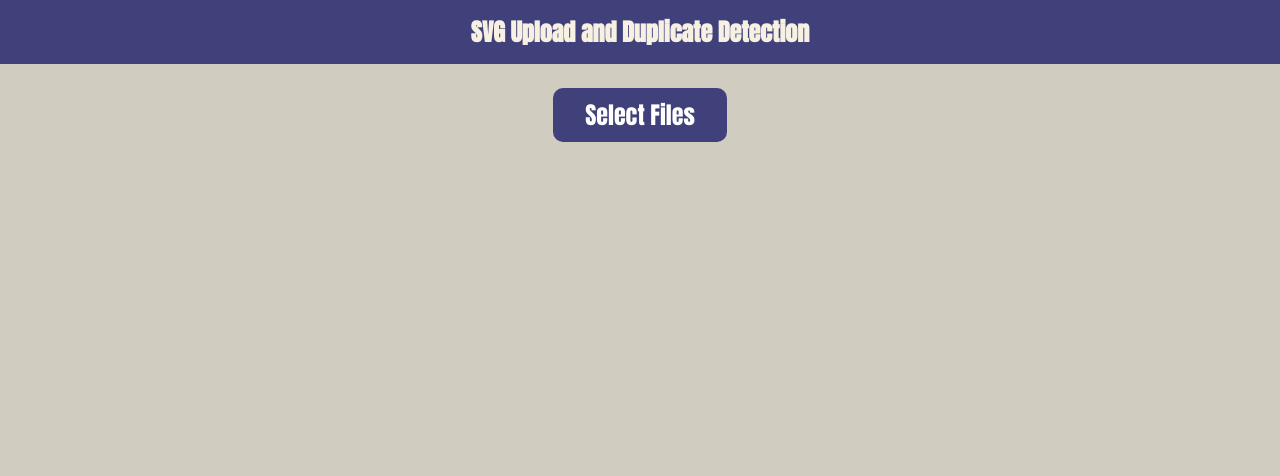
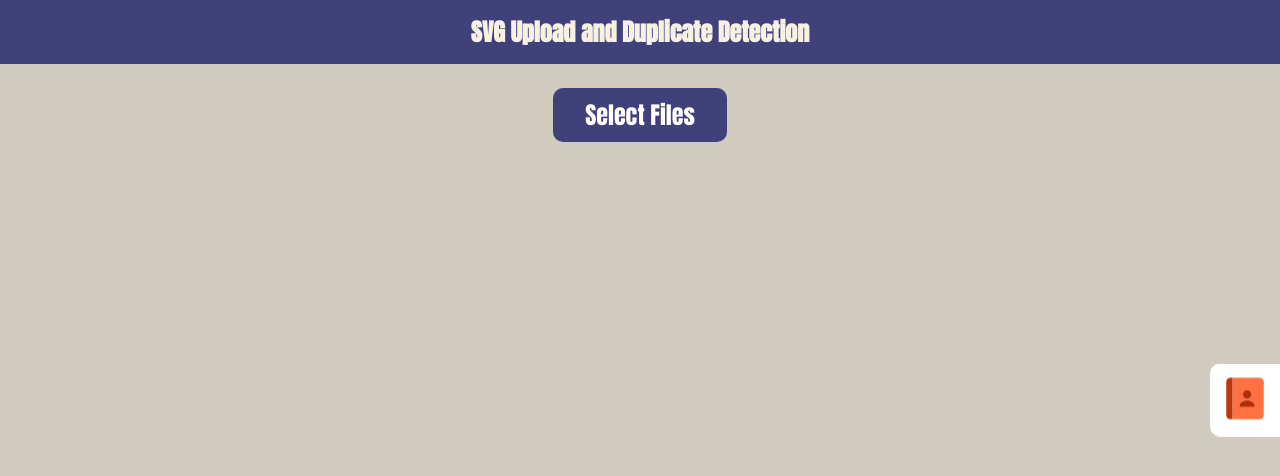
Before and after one commit to Ynsinan/find-dublicated-svg-ui, a React (Create React App) app: page / in a window 1280 px wide. Shown: the top 476 px of the page. Built offline with nearby package versions, Linux system fonts and the light colour scheme.

Commit message:
feat: Add social media button component for contact information

```diff
--- a/package.json
+++ b/package.json
@@ -15,6 +15,7 @@
 		"axios": "^1.7.2",
 		"react": "^18.3.1",
 		"react-dom": "^18.3.1",
+		"react-icons": "^5.2.1",
 		"react-scripts": "5.0.1",
 		"react-spinners": "^0.13.8",
 		"styled-components": "^6.1.11",
--- a/src/App.tsx
+++ b/src/App.tsx
@@ -6,6 +6,7 @@ import UploadArea from "./components/uploadArea";
 import { DuplicateImage } from "./Types/type";
 import UpladedImagesArea from "./components/uploadedImagesArea";
 import LoadingComponent from "./components/loading";
+import SocialMediaButton from "./components/contact";
 
 const App: React.FC = () => {
 	const [files, setFiles] = useState<FileList | null>(null);
@@ -59,6 +60,7 @@ const App: React.FC = () => {
 			/>
 			{error && <p style={{ color: "red" }}>{error}</p>}
 			{duplicates.length > 0 && <UpladedImagesArea duplicates={duplicates} />}
+			<SocialMediaButton />
 		</div>
 	);
 };
--- /dev/null
+++ b/src/components/contact/index.tsx
@@ -0,0 +1,64 @@
+import React, { useState, useEffect, useRef } from "react";
+import { FaTwitter, FaLinkedin } from "react-icons/fa";
+import { Button, LinksContainer, SocialMediaLink } from "./style";
+import { FcContacts } from "react-icons/fc";
+import { VscGithub } from "react-icons/vsc";
+import { RiTwitterXFill } from "react-icons/ri";
+
+const SocialMediaButton: React.FC = () => {
+	const [isExpanded, setIsExpanded] = useState(false);
+	const node = useRef<HTMLDivElement>(null);
+
+	const handleClickOutside = (e: MouseEvent) => {
+		if (node.current?.contains(e.target as Node)) {
+			// inside click
+			return;
+		}
+		// outside click
+		setIsExpanded(false);
+	};
+
+	useEffect(() => {
+		if (isExpanded) {
+			document.addEventListener("mousedown", handleClickOutside);
+		} else {
+			document.removeEventListener("mousedown", handleClickOutside);
+		}
+
+		return () => {
+			document.removeEventListener("mousedown", handleClickOutside);
+		};
+	}, [isExpanded]);
+
+	const handleButtonClick = () => {
+		setIsExpanded(!isExpanded);
+	};
+
+	return (
+		<div ref={node}>
+			<Button
+				onClick={handleButtonClick}
+				isExpandedContainer={isExpanded}
+				style={{ display: isExpanded ? "none" : "block" }}
+			>
+				<FcContacts size={50} />
+			</Button>
+			<LinksContainer
+				isExpandedContainer={isExpanded}
+				style={{ display: isExpanded ? "block" : "none" }}
+			>
+				<SocialMediaLink href="https://x.com/yns_ngga" target="_blank">
+					<RiTwitterXFill size={30} />
+				</SocialMediaLink>
+				<SocialMediaLink href="https://github.com/Ynsinan" target="_blank">
+					<VscGithub size={30} />
+				</SocialMediaLink>
+				<SocialMediaLink href="https://www.linkedin.com/in/yunusinan/" target="_blank">
+					<FaLinkedin size={30} />
+				</SocialMediaLink>
+			</LinksContainer>
+		</div>
+	);
+};
+
+export default SocialMediaButton;
--- /dev/null
+++ b/src/components/contact/style.ts
@@ -0,0 +1,110 @@
+import styled, { keyframes, css } from "styled-components";
+
+interface LinksContainerProps {
+	isExpandedContainer: boolean;
+}
+
+const slideIn = keyframes`
+	from {
+		transform: translateY(-50%) translateX(100%);
+		opacity: 0;
+	}
+	to {
+		transform: translateY(-50%) translateX(0);
+		opacity: 1;
+	}
+`;
+
+const slideOut = keyframes`
+	from {
+		transform: translateY(-50%) translateX(0);
+		opacity: 1;
+	}
+	to {
+		transform: translateY(-50%) translateX(100%);
+		opacity: 0;
+	}
+`;
+
+const fadeOut = keyframes`
+	from {
+		opacity: 1;
+		transform: translateY(-50%) translateX(0);
+	}
+	to {
+		opacity: 0;
+		transform: translateY(-50%) translateX(100%);
+	}
+`;
+
+const fadeIn = keyframes`
+	from {
+		opacity: 0;
+		transform: translateY(-50%) translateX(100%);
+	}
+	to {
+		opacity: 1;
+		transform: translateY(-50%) translateX(0);
+	}
+`;
+
+export const LinksContainer = styled.div<LinksContainerProps>`
+	position: fixed;
+	align-items: center;
+	right: 0;
+	top: 50%;
+	transform: translateY(-50%);
+	background-color: #f8f9fa;
+	padding: 20px;
+	border-radius: 10px 0 0 10px;
+	gap: 10px;
+	animation: ${(props) =>
+		props.isExpandedContainer
+			? css`
+					${slideIn} 0.3s forwards
+				`
+			: css`
+					${slideOut} 0.3s forwards
+				`};
+	animation-fill-mode: forwards;
+`;
+
+export const SocialMediaLink = styled.a`
+	display: block;
+	margin-bottom: 10px;
+	color: #333;
+	text-decoration: none;
+	font-size: 18px;
+	transition: color 0.3s ease;
+
+	&:hover {
+		color: #706fd3;
+	}
+`;
+
+export const Button = styled.button<LinksContainerProps>`
+	position: fixed;
+	right: 0;
+	top: 50%;
+	transform: translateY(-50%);
+	background-color: #fff;
+	border: none;
+	padding: 10px 10px;
+	border-radius: 10px 0 0 10px;
+	cursor: pointer;
+	transition: background-color 0.3s ease;
+	z-index: 99999;
+	animation: ${(props) =>
+		props.isExpandedContainer
+			? css`
+					${fadeOut} 0.3s forwards
+				`
+			: css`
+					${fadeIn} 0.3s forwards
+				`};
+	animation-fill-mode: forwards;
+
+	&:hover {
+		background-color: #706fd3; // hover durumunda renk değişikliği
+	}
+`;
--- a/src/components/uploadArea/index.tsx
+++ b/src/components/uploadArea/index.tsx
@@ -12,7 +12,21 @@ import {
 const UploadArea = ({ handleUpload, loading, setFiles, setDuplicates }: UploadArePageProps) => {
 	const [previewImages, setPreviewImages] = useState<string[]>([]);
 
+		const handleClear = () => {
+		setFiles(null); // Dosyaları temizle
+		setPreviewImages([]); // Önizlemeleri temizle
+		setDuplicates([]); // Yinelemeleri temizle
+		const fileInput = document.getElementById("fileUpload") as HTMLInputElement;
+		if (fileInput) {
+			fileInput.value = ""; // Dosya seçici'nin değerini sıfırla
+		}
+	};
+
 	const handleFileChange = (event: React.ChangeEvent<HTMLInputElement>) => {
+		setPreviewImages([]); // Önizlemeleri temizle
+		setFiles(null); // Dosyaları temizle
+		setDuplicates([]); // Yinelemeleri temizle
+
 		setFiles(event.target.files);
 		if (event.target.files) {
 			Array.from(event.target.files).forEach((file) => {
@@ -25,15 +39,7 @@ const UploadArea = ({ handleUpload, loading, setFiles, setDuplicates }: UploadAr
 		}
 	};
 
-	const handleClear = () => {
-		setFiles(null); // Dosyaları temizle
-		setPreviewImages([]); // Önizlemeleri temizle
-		setDuplicates([]); // Yinelemeleri temizle
-		const fileInput = document.getElementById("fileUpload") as HTMLInputElement;
-		if (fileInput) {
-			fileInput.value = ""; // Dosya seçici'nin değerini sıfırla
-		}
-	};
+
 	return (
 		<UploadAreaContainer>
 			<StyledUploadInput id="fileUpload" multiple accept=".svg" onChange={handleFileChange} />
```
Also changed, not shown: 1 other file (tests, documents, lock files or other folders).
